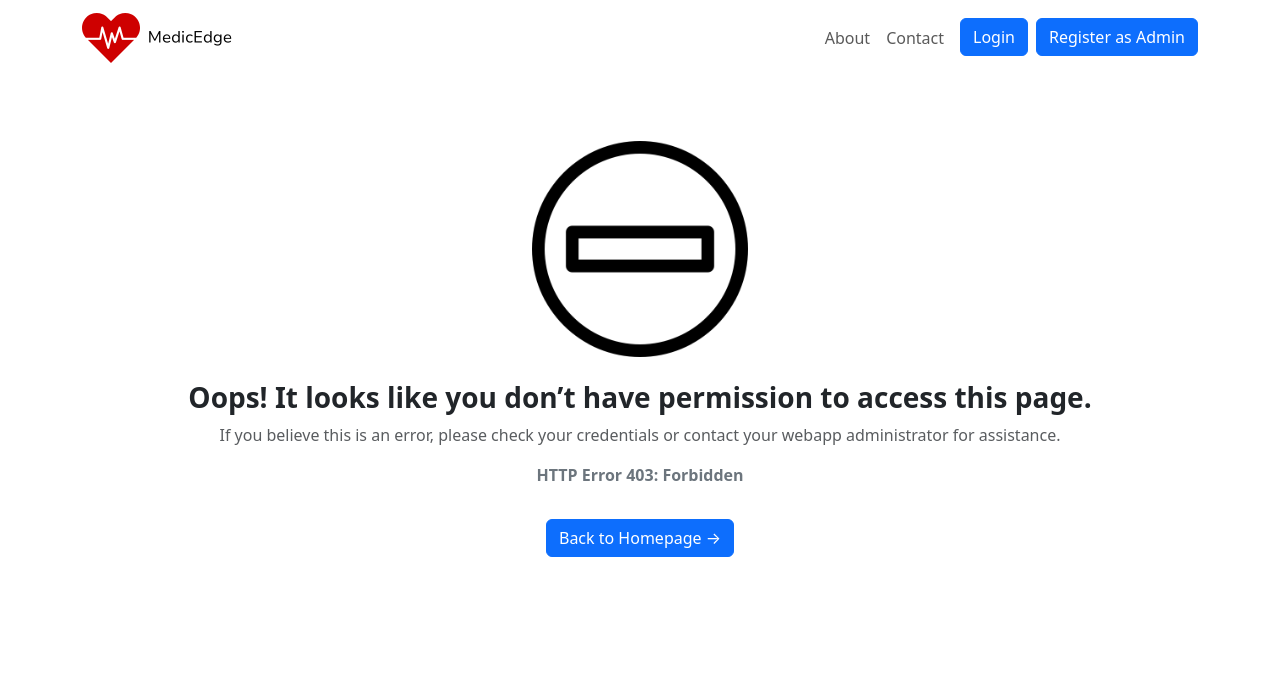
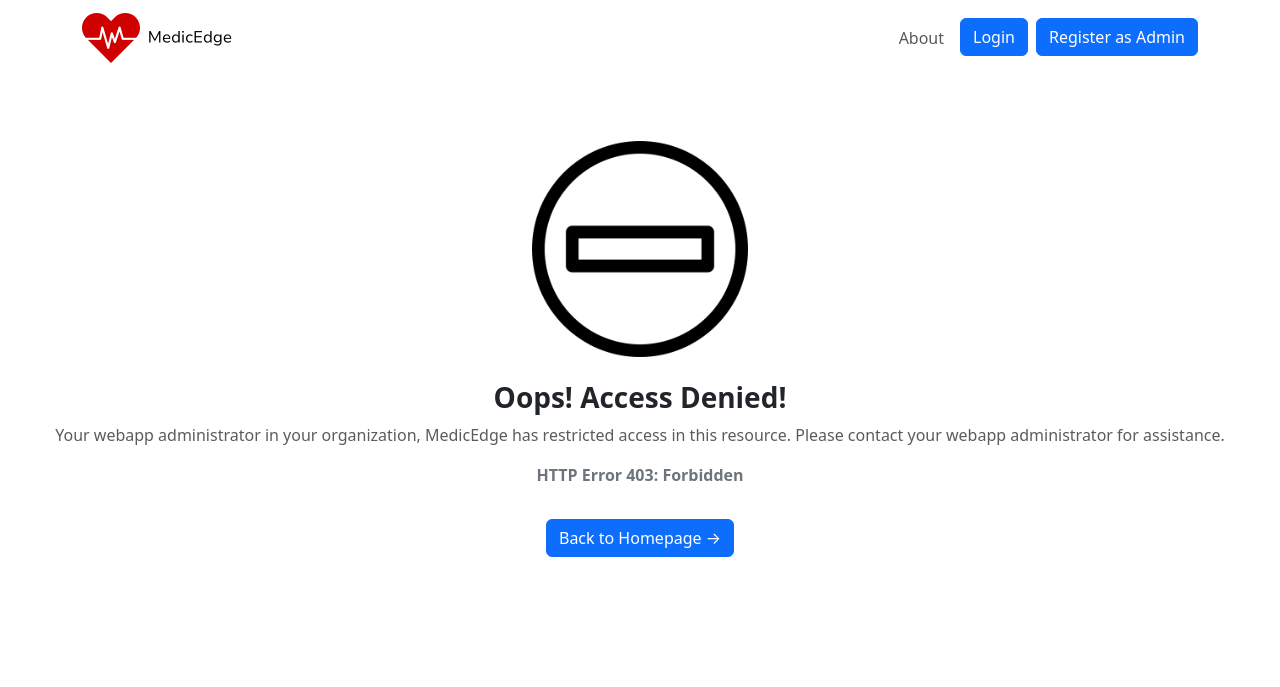
Before and after one commit to ivon-dev/MedicEdge, a PHP site: page /pages/error-pages/403.php in a window 1280 px wide. Shown: the top 687 px of the page. Run offline with PHP 8.4, Linux system fonts and the light colour scheme.

Commit message:
Removed contact link in Navbar (to be consistent across website-wide)

```diff
--- a/WEBAPP/pages/error-pages/403.php
+++ b/WEBAPP/pages/error-pages/403.php
@@ -44,7 +44,6 @@
             <div class="collapse navbar-collapse" id="navbarNav">
                 <ul class="navbar-nav ms-auto">
                     <li class="nav-item"><a class="nav-link" href="/pages/legal/about-us.php">About</a></li>
-                    <li class="nav-item"><a class="nav-link" href="#contact">Contact</a></li>
                     <li class="nav-item"><a class="btn btn-primary ms-2" href="/pages/auth/login.php">Login</a></li>
                     <li class="nav-item"><a class="btn btn-primary ms-2" href="/pages/auth/register_as_admin.php">Register as Admin</a></li>
                 </ul>
@@ -54,8 +53,8 @@
 
     <main class="main-content d-flex flex-column align-items-center justify-content-center text-center">
         <img class="img-fluid mb-4" src="/img/icon/error-pages/403.png" alt="Error 403 Image" draggable="false">
-        <h3 class="fw-bold">Oops! It looks like you don’t have permission to access this page.</h3>
-        <p class="text-muted">If you believe this is an error, please check your credentials or contact your webapp administrator for assistance.</p>
+        <h3 class="fw-bold">Oops! Access Denied!</h3>
+        <p class="text-muted">Your webapp administrator in your organization, <?php echo htmlspecialchars($orgName); ?> has restricted access in this resource. Please contact your webapp administrator for assistance.</p>
         <p class="text-secondary fw-semibold">HTTP Error 403: Forbidden</p>
         <a href="/" class="btn btn-primary mt-3">Back to Homepage &#8594;</a>
     </main>
--- a/WEBAPP/pages/error-pages/404.php
+++ b/WEBAPP/pages/error-pages/404.php
@@ -44,7 +44,6 @@
             <div class="collapse navbar-collapse" id="navbarNav">
                 <ul class="navbar-nav ms-auto">
                     <li class="nav-item"><a class="nav-link" href="/pages/legal/about-us.php">About</a></li>
-                    <li class="nav-item"><a class="nav-link" href="#contact">Contact</a></li>
                     <li class="nav-item"><a class="btn btn-primary ms-2" href="/pages/auth/login.php">Login</a></li>
                     <li class="nav-item"><a class="btn btn-primary ms-2" href="/pages/auth/register_as_admin.php">Register as Admin</a></li>
                 </ul>
@@ -55,7 +54,7 @@
     <main class="main-content d-flex flex-column align-items-center justify-content-center text-center">
         <img class="img-fluid mb-4" src="/img/icon/error-pages/404.png" alt="Error 403 Image" draggable="false">
         <h3 class="fw-bold">Oops! Resource Not Found!</h3>
-        <p class="text-muted">You are trying to access a resource on your organization's system that doesn't exist.</p>
+        <p class="text-muted">You are trying to access a resource on <?php echo htmlspecialchars($orgName); ?>'s information system that doesn't exist.</p>
         <p class="text-secondary fw-semibold">HTTP Error 404: Not Found</p>
         <a href="/" class="btn btn-primary mt-3">Back to Homepage &#8594;</a>
     </main>
```
